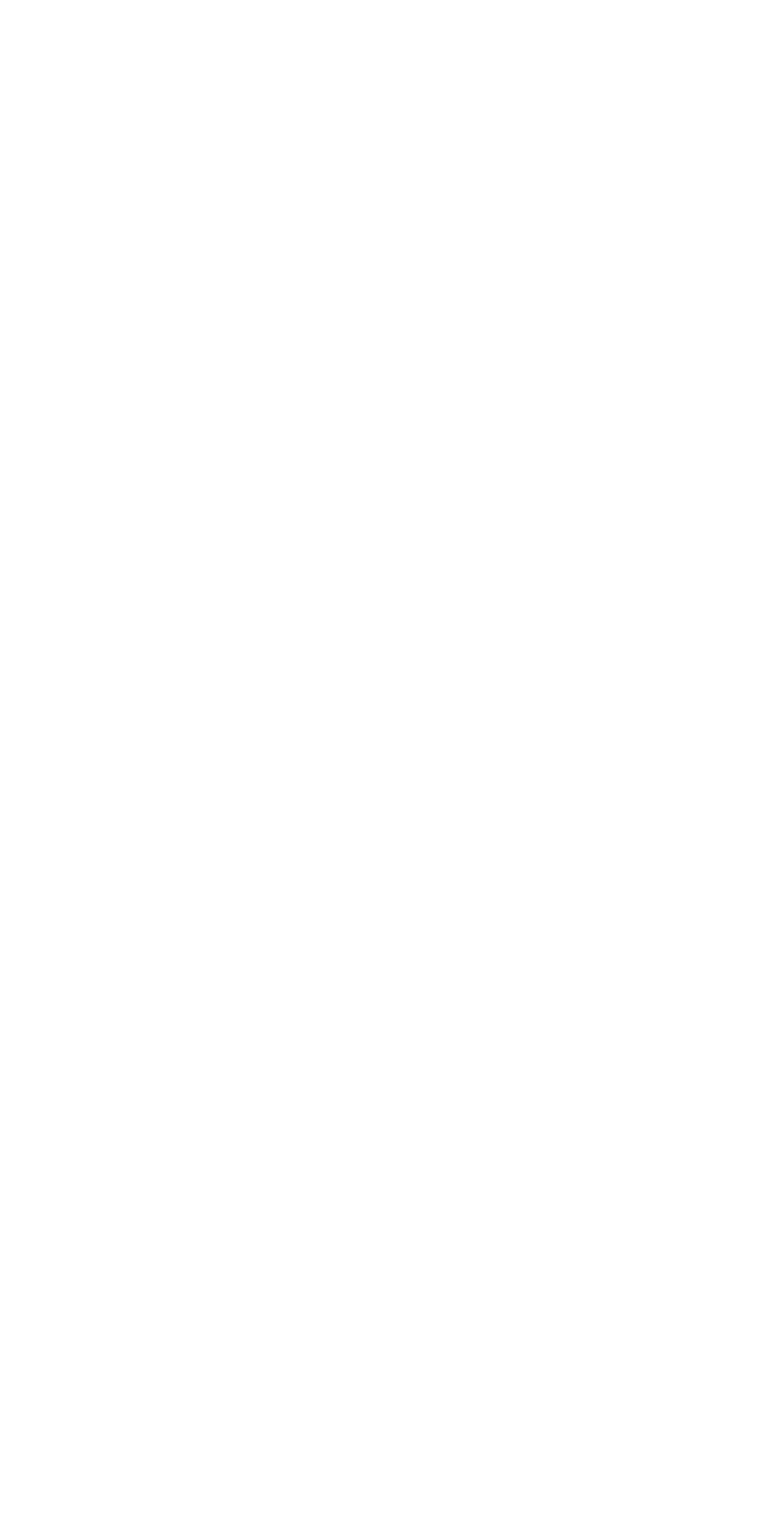
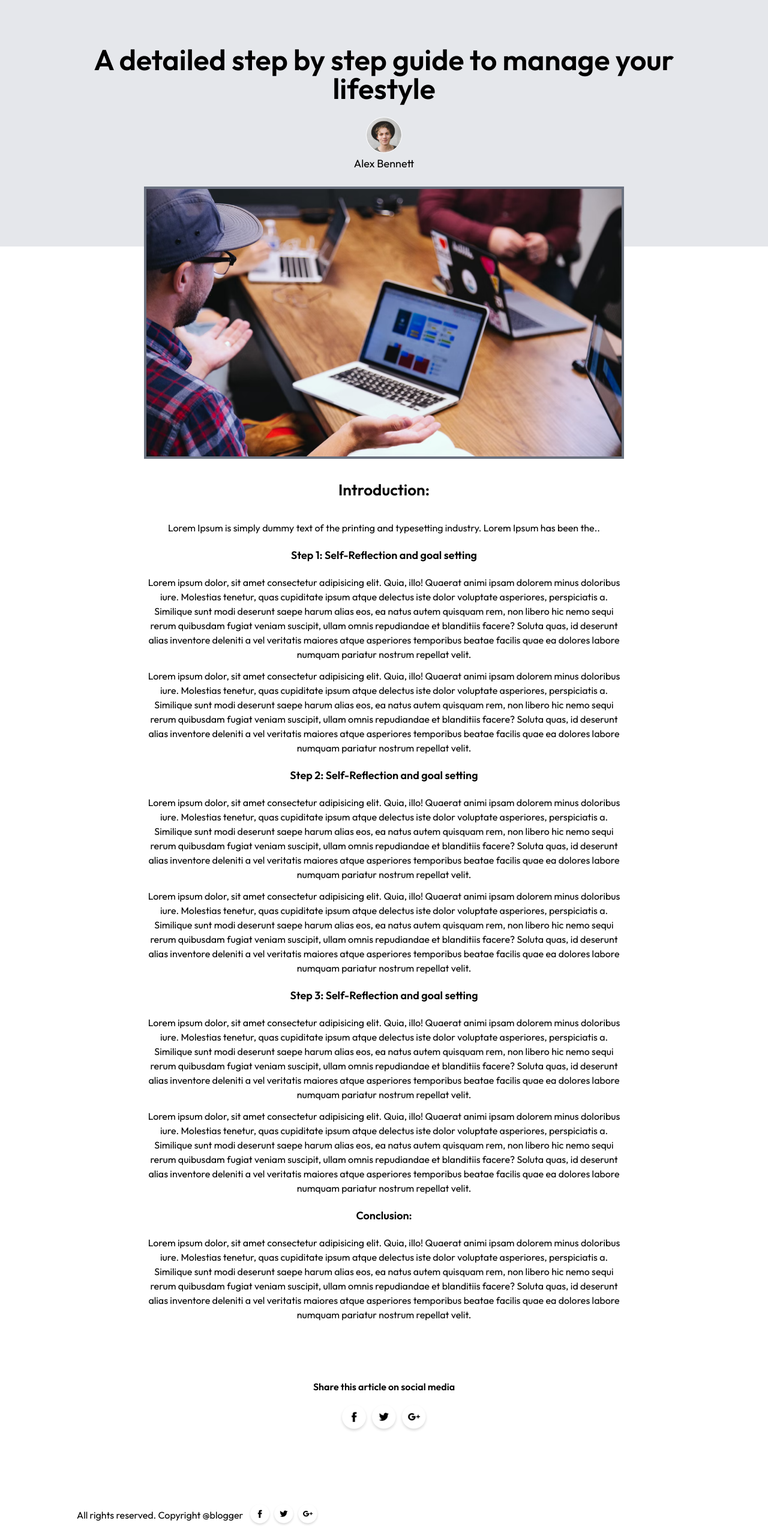
Before and after one commit to felixlutr/Next-Blog-App, a Next.js app: page /blogs/1 in a window 1280 px wide. Shown: the part 94-2660 px from the top of the page at 60% size. Before the commit the page ends 800 px from the top, so only its background shows below. Built offline with nearby package versions, Linux system fonts and the light colour scheme.

Commit message:
defined logic and styles to the dynamic blog items pages

```diff
--- a/app/blogs/[id]/page.jsx
+++ b/app/blogs/[id]/page.jsx
@@ -3,6 +3,8 @@
 import Image from "next/image";
 import React, { useEffect, useState } from "react";
 import { assets } from "@/Assets/assets";
+import Footer from "@/Components/Footer";
+import Link from "next/link";
 
 const page = ({ params }) => {
   const [data, setData] = useState(null);
@@ -22,20 +24,150 @@
     fetchBlogData();
   }, []);
 
-  return (
+  return data ? (
+    <>
       <div className="bg-gray-200 py-5 px-5 md:px-12 lg:px-28">
         <div className="flex justify-between items-center">
+          <Link href='/'>
           <Image
             src={assets.logo}
             width={180}
             alt=""
             className="w-[130] sm:w-auto"
           />
+          </Link>
           <button className="flex items-center gap-2 font-medium py-1 px-3 sm:py-3 sm:px-6 border border-black shadow-[-7px_7px_0px_#000000]">
             Get started <Image src={assets.arrow} alt="" />
           </button>
         </div>
+        <div className="text-center my-24">
+          <h1 className="text-2xl sm:text-5xl font-semibold max-w-[700px ] mx-auto">
+            {data.title}
+          </h1>
+          <Image
+            className="mx-auto mt-6 border border-white rounded-full"
+            src={data.author_img}
+            width={60}
+            height={60}
+            alt=""
+          />
+          <p className="mt-1 pb-2 text-lg max-w-[740px] mx-auto">
+            {data.author}
+          </p>
         </div>
+      </div>
+      <div className="text-center mx-5 max-w-[800px] md:mx-auto mt-[-100px] mb-10">
+        <Image
+          className="border-4 border-gray-500"
+          src={data.image}
+          width={1280}
+          height={720}
+          alt=""
+        />
+        <h1 className=" my-8 text-[26px] font-semibold">Introduction:</h1>
+        <p className="">{data.description}</p>
+        <h3 className="my-5 text-[18px] font-semibold">
+          Step 1: Self-Reflection and goal setting
+        </h3>
+        <p className="my-3">
+          Lorem ipsum dolor, sit amet consectetur adipisicing elit. Quia, illo!
+          Quaerat animi ipsam dolorem minus doloribus iure. Molestias tenetur,
+          quas cupiditate ipsum atque delectus iste dolor voluptate asperiores,
+          perspiciatis a. Similique sunt modi deserunt saepe harum alias eos, ea
+          natus autem quisquam rem, non libero hic nemo sequi rerum quibusdam
+          fugiat veniam suscipit, ullam omnis repudiandae et blanditiis facere?
+          Soluta quas, id deserunt alias inventore deleniti a vel veritatis
+          maiores atque asperiores temporibus beatae facilis quae ea dolores
+          labore numquam pariatur nostrum repellat velit.
+        </p>
+        <p className="my-3">
+          Lorem ipsum dolor, sit amet consectetur adipisicing elit. Quia, illo!
+          Quaerat animi ipsam dolorem minus doloribus iure. Molestias tenetur,
+          quas cupiditate ipsum atque delectus iste dolor voluptate asperiores,
+          perspiciatis a. Similique sunt modi deserunt saepe harum alias eos, ea
+          natus autem quisquam rem, non libero hic nemo sequi rerum quibusdam
+          fugiat veniam suscipit, ullam omnis repudiandae et blanditiis facere?
+          Soluta quas, id deserunt alias inventore deleniti a vel veritatis
+          maiores atque asperiores temporibus beatae facilis quae ea dolores
+          labore numquam pariatur nostrum repellat velit.
+        </p>
+        <h3 className="my-5 text-[18px] font-semibold">
+          Step 2: Self-Reflection and goal setting
+        </h3>
+        <p className="my-3">
+          Lorem ipsum dolor, sit amet consectetur adipisicing elit. Quia, illo!
+          Quaerat animi ipsam dolorem minus doloribus iure. Molestias tenetur,
+          quas cupiditate ipsum atque delectus iste dolor voluptate asperiores,
+          perspiciatis a. Similique sunt modi deserunt saepe harum alias eos, ea
+          natus autem quisquam rem, non libero hic nemo sequi rerum quibusdam
+          fugiat veniam suscipit, ullam omnis repudiandae et blanditiis facere?
+          Soluta quas, id deserunt alias inventore deleniti a vel veritatis
+          maiores atque asperiores temporibus beatae facilis quae ea dolores
+          labore numquam pariatur nostrum repellat velit.
+        </p>
+        <p className="my-3">
+          Lorem ipsum dolor, sit amet consectetur adipisicing elit. Quia, illo!
+          Quaerat animi ipsam dolorem minus doloribus iure. Molestias tenetur,
+          quas cupiditate ipsum atque delectus iste dolor voluptate asperiores,
+          perspiciatis a. Similique sunt modi deserunt saepe harum alias eos, ea
+          natus autem quisquam rem, non libero hic nemo sequi rerum quibusdam
+          fugiat veniam suscipit, ullam omnis repudiandae et blanditiis facere?
+          Soluta quas, id deserunt alias inventore deleniti a vel veritatis
+          maiores atque asperiores temporibus beatae facilis quae ea dolores
+          labore numquam pariatur nostrum repellat velit.
+        </p>
+        <h3 className="my-5 text-[18px] font-semibold">
+          Step 3: Self-Reflection and goal setting
+        </h3>
+        <p className="my-3">
+          Lorem ipsum dolor, sit amet consectetur adipisicing elit. Quia, illo!
+          Quaerat animi ipsam dolorem minus doloribus iure. Molestias tenetur,
+          quas cupiditate ipsum atque delectus iste dolor voluptate asperiores,
+          perspiciatis a. Similique sunt modi deserunt saepe harum alias eos, ea
+          natus autem quisquam rem, non libero hic nemo sequi rerum quibusdam
+          fugiat veniam suscipit, ullam omnis repudiandae et blanditiis facere?
+          Soluta quas, id deserunt alias inventore deleniti a vel veritatis
+          maiores atque asperiores temporibus beatae facilis quae ea dolores
+          labore numquam pariatur nostrum repellat velit.
+        </p>
+        <p className="my-3">
+          Lorem ipsum dolor, sit amet consectetur adipisicing elit. Quia, illo!
+          Quaerat animi ipsam dolorem minus doloribus iure. Molestias tenetur,
+          quas cupiditate ipsum atque delectus iste dolor voluptate asperiores,
+          perspiciatis a. Similique sunt modi deserunt saepe harum alias eos, ea
+          natus autem quisquam rem, non libero hic nemo sequi rerum quibusdam
+          fugiat veniam suscipit, ullam omnis repudiandae et blanditiis facere?
+          Soluta quas, id deserunt alias inventore deleniti a vel veritatis
+          maiores atque asperiores temporibus beatae facilis quae ea dolores
+          labore numquam pariatur nostrum repellat velit.
+        </p>
+        <h3 className="my-5 text-[18px] font-semibold">Conclusion:</h3>
+        <p className="my-3">
+          Lorem ipsum dolor, sit amet consectetur adipisicing elit. Quia, illo!
+          Quaerat animi ipsam dolorem minus doloribus iure. Molestias tenetur,
+          quas cupiditate ipsum atque delectus iste dolor voluptate asperiores,
+          perspiciatis a. Similique sunt modi deserunt saepe harum alias eos, ea
+          natus autem quisquam rem, non libero hic nemo sequi rerum quibusdam
+          fugiat veniam suscipit, ullam omnis repudiandae et blanditiis facere?
+          Soluta quas, id deserunt alias inventore deleniti a vel veritatis
+          maiores atque asperiores temporibus beatae facilis quae ea dolores
+          labore numquam pariatur nostrum repellat velit.
+        </p>
+        <div className="my-24">
+          <p className="text-black font-semibold my-4">
+            Share this article on social media
+          </p>
+          <div className="flex justify-center">
+            <Image src={assets.facebook_icon} width={50} alt="" />
+            <Image src={assets.twitter_icon} width={50} alt="" />
+            <Image src={assets.googleplus_icon} width={50} alt="" />
+          </div>
+        </div>
+      </div>
+      <Footer />
+    </>
+  ) : (
+    <></>
   );
 };
 
```
Lines whose indentation alone changed are shown as unchanged.
